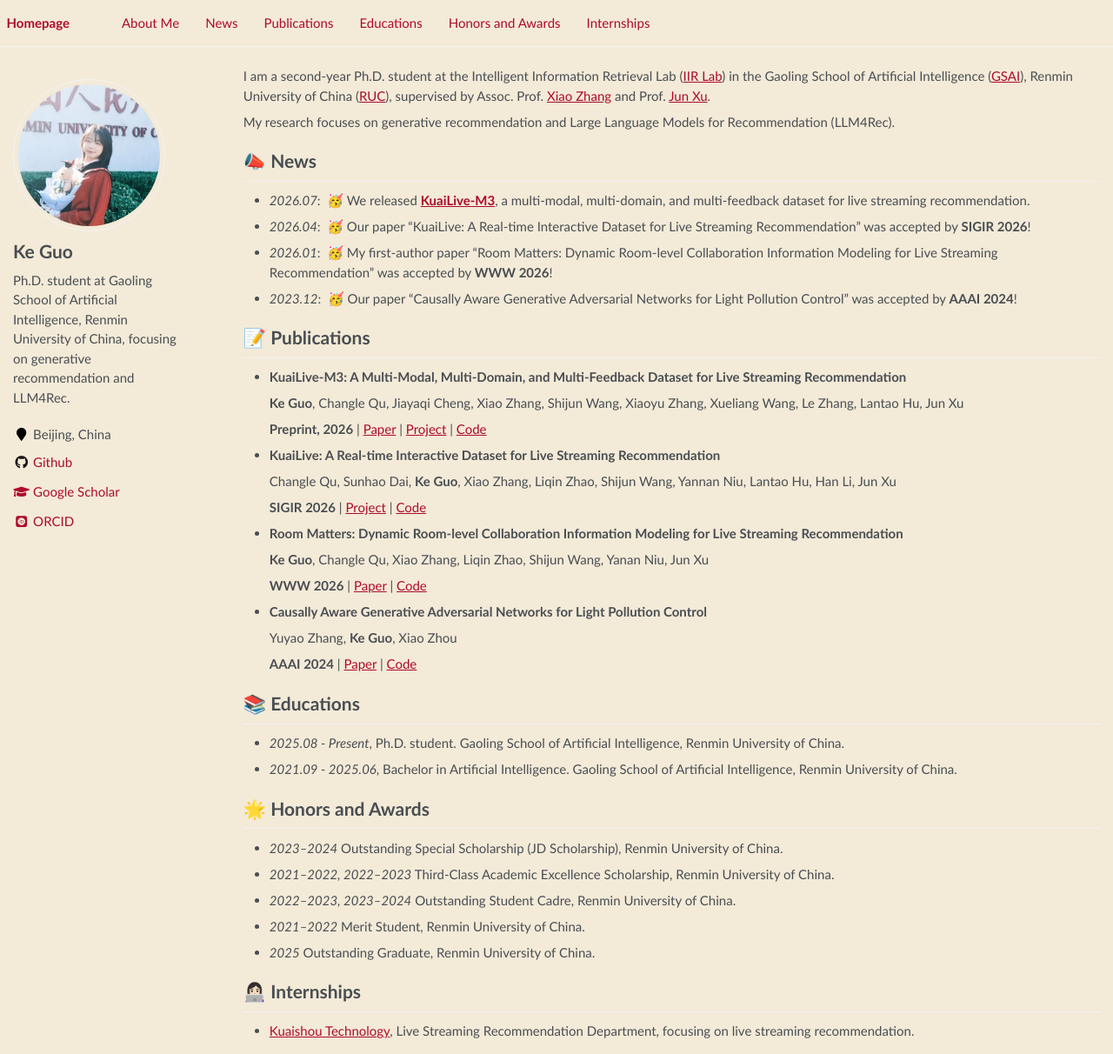
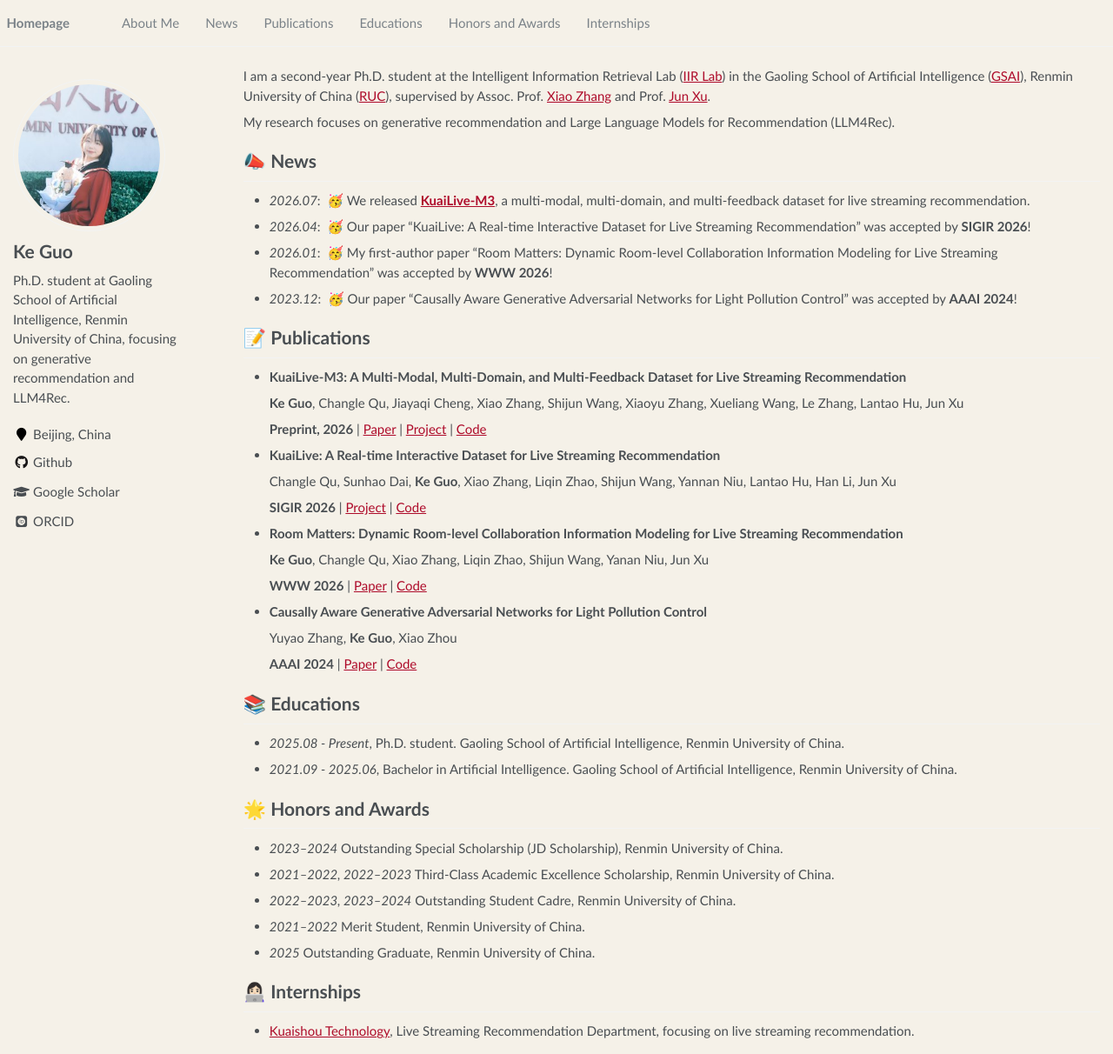
Before and after one commit to imgkkk574/imgkkk574.github.io, a Jekyll site: the page built from _pages/about.md, in a window 1280 px wide and 1212 px high. Shown: the whole window at 87% size. Built offline with Jekyll 4.4.1, drawn with Linux system fonts in a browser that asks for light colours; some web fonts are replaced; a script that is not in the unit is left out.

Commit message:
Refine paper tone and link interactions

```diff
--- a/_sass/_navigation.scss
+++ b/_sass/_navigation.scss
@@ -232,7 +232,7 @@
         left: 0;
         bottom: 0;
         height: 4px;
-        background: mix(#fff, $primary-color, 50%);
+        background: $ruc-red;
         width: 100%;
         -webkit-transition: $global-transition;
         transition: $global-transition;
--- a/_sass/_sidebar.scss
+++ b/_sass/_sidebar.scss
@@ -243,11 +243,12 @@
     padding-right: 5px;
     padding-top: 2px;
     padding-bottom: 2px;
-    color: $link-color;
+    color: inherit;
     font-size: $type-size-5;
     text-decoration: none;
 
     &:hover {
+      color: $link-color;
       text-decoration: underline;
     }
   }
@@ -258,9 +259,10 @@
   font-size: 1.75em;
   display: block;
   a {
-    color: $link-color;
+    color: inherit;
     text-decoration: none;
     &:hover {
+      color: $link-color;
       text-decoration: underline;
     }
   }
--- a/_sass/_variables.scss
+++ b/_sass/_variables.scss
@@ -56,7 +56,7 @@
 $light-gray                 : mix(#fff, $gray, 50%);
 $lighter-gray               : mix(#fff, $gray, 90%);
 
-$paper-color                : #f3ead8;
+$paper-color                : #f5f1e8;
 $ruc-red                    : #ae0b2a; // RGB(174, 11, 42)
 
 $body-color                 : $paper-color;
@@ -100,8 +100,8 @@
 $link-color                 : $ruc-red;
 $link-color-hover           : mix(#000, $link-color, 15%);
 $link-color-visited         : $ruc-red;
-$masthead-link-color        : $ruc-red;
-$masthead-link-color-hover  : mix(#000, $ruc-red, 15%);
+$masthead-link-color        : $gray;
+$masthead-link-color-hover  : $ruc-red;
 
 
 /*
```
